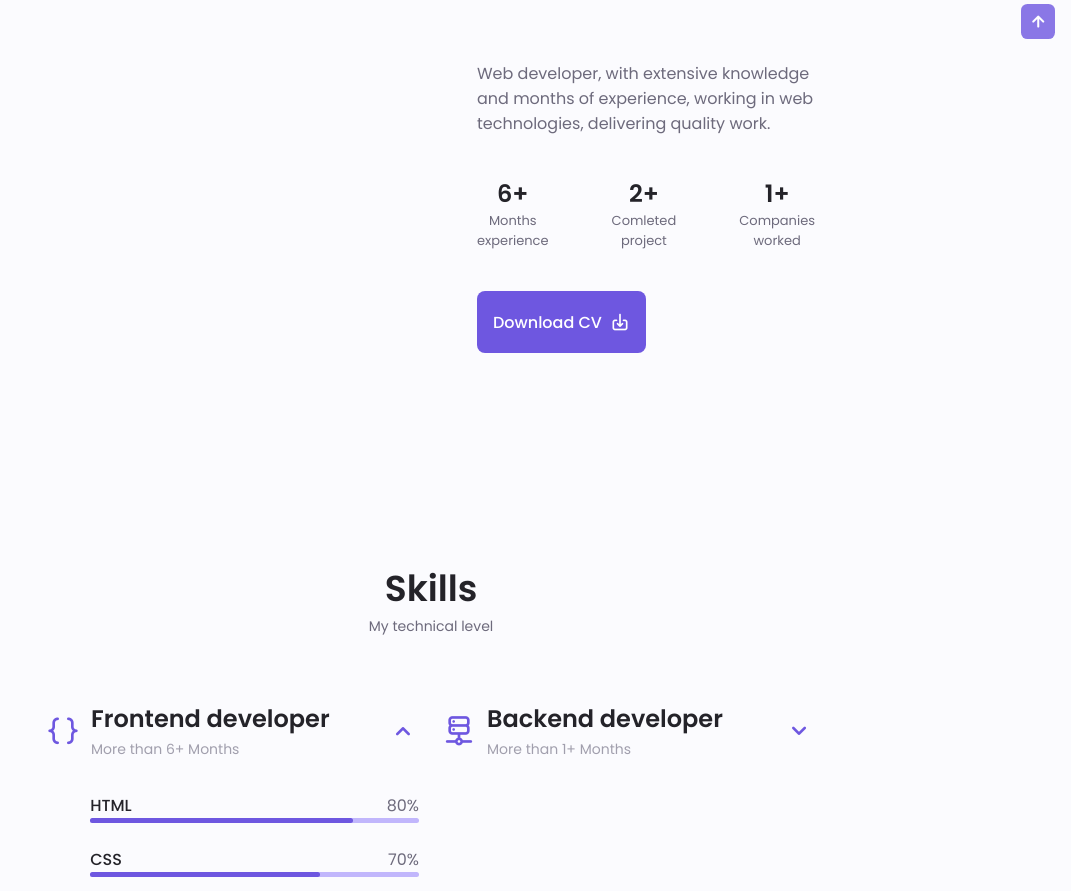
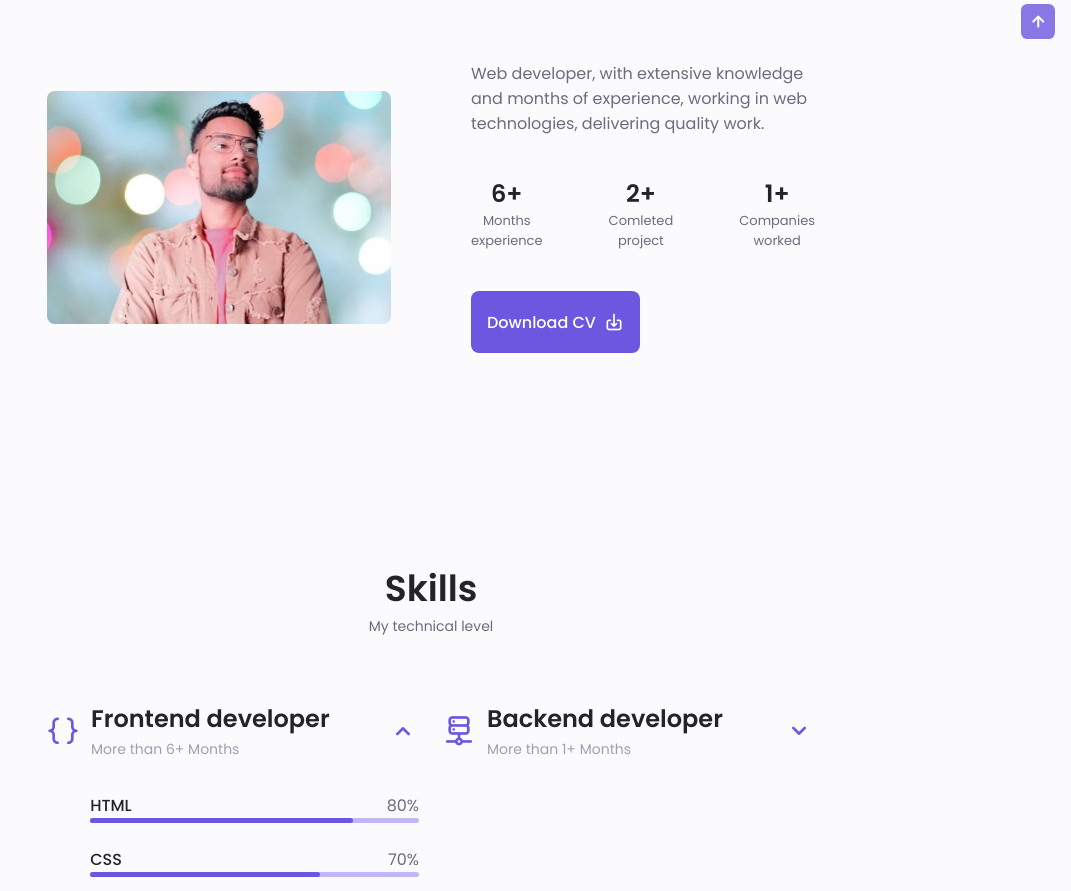
Before and after one commit to AsifNewai/MrAsif.github.io, a plain HTML site: page index.html in a window 1280 px wide. Shown: the part 921-1812 px from the top of the page, without its empty margins (209-1280 px from the left). Drawn offline with nearby package versions, Linux system fonts and the light colour scheme.

Commit message:
rtertwrtrt

```diff
--- a/index.html
+++ b/index.html
@@ -140,7 +140,7 @@
             <span class="section__subtitle">My introduction</span>
 
             <div class="about__container container grid">
-                <img src="assets/img//about.jpg" alt="" class="about__img">
+                <img src="/assets/img/Asif2.jpg" alt="" class="about__img">
 
                 <div class="about__data">
                     <p class="about__description">
```
Also changed, not shown: assets/img/Asif2.jpg (added).
